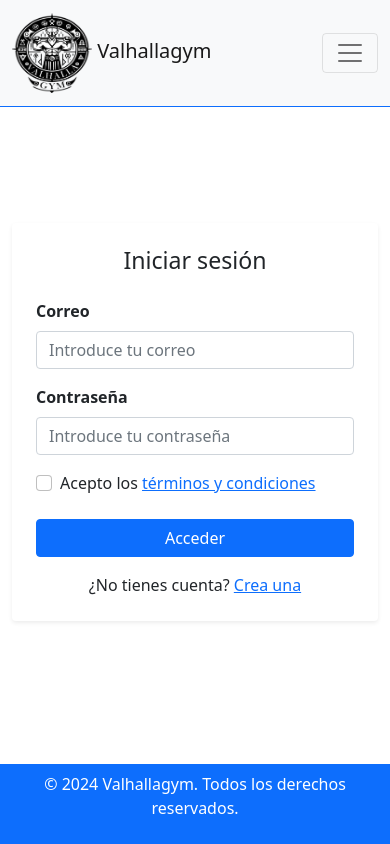
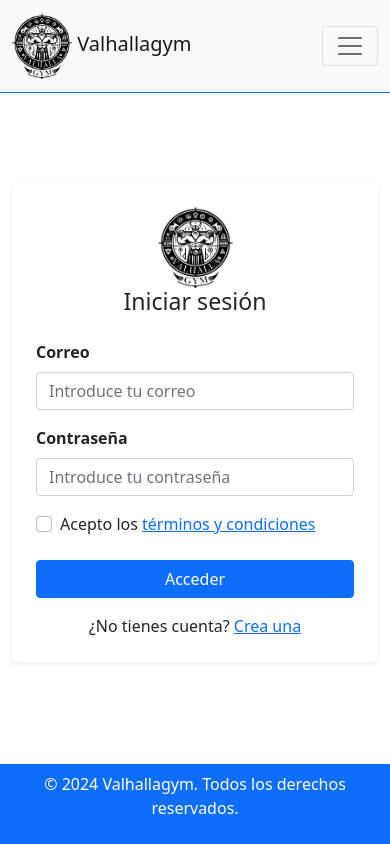
Before and after one commit to DanielBernadPenuelas/DanielBernadPenuelas.github.io, a plain HTML site: page html/IniciarSesion.html in a window 390 px wide. Drawn offline with nearby package versions, Linux system fonts and the light colour scheme.

Commit message:
Hacer el navegador mas pequeño en formato movil

```diff
--- a/css/Blog.css
+++ b/css/Blog.css
@@ -37,6 +37,10 @@ img{
   .hidden{
     display: none;
   }
+  .icono{
+    width: 60px;
+    height: auto;
+  }
 }
 
 @media (min-width: 768px) {
--- a/css/Clubes.css
+++ b/css/Clubes.css
@@ -12,6 +12,10 @@
   }
   .hidden{
     display: none;
+  }
+  .icono{
+    width: 60px;
+    height: auto;
   }
 }
 
--- a/css/Crearcuenta.css
+++ b/css/Crearcuenta.css
@@ -21,6 +21,10 @@ footer {
   .icono2 {
     display: none;
   }
+  .icono{
+    width: 60px;
+    height: auto;
+  }
 }
 
 @media (min-width: 768px) {
--- a/css/Gym_Club.css
+++ b/css/Gym_Club.css
@@ -145,4 +145,11 @@ opacity: 0.8;
     body {
         padding-bottom: 250px;
     }
+    .icono{
+        width: 60px;
+        height: auto;
+  }
+    .icono2{
+        display: none;
+    }
 }
--- a/css/Horario.css
+++ b/css/Horario.css
@@ -66,6 +66,10 @@ footer {
     .hidden{
         display: none;
     }
+    .icono{
+        width: 60px;
+        height: auto;
+  }
 }
 
 @media (min-width: 768px) {
--- a/css/IniciarSesion.css
+++ b/css/IniciarSesion.css
@@ -20,12 +20,38 @@ img{
 .margen{
     margin-top: 100px;
 }
+.margen_derecho{
+  margin-right: 30px;
+}
+.img_centrado{
+  padding-top: 30px;
+  display: block;
+  margin: 0 auto;
+  width: 100px;
+  height: auto;
+}
+.caja_logo{
+  width: 100%;
+  height: 100%;
+}
 @media (max-width: 767px) {
   .icono2 {
     display: none;
   }
   .hidden{
     display: none;
+  }
+  .icono{
+    width: 60px;
+    height: auto;
+  }
+  .img_centrado{
+    padding-top: 0;
+    display: flex;
+    align-items: center;
+    justify-content: center;
+    width: 75px;
+    height: auto;
   }
 }
 
@@ -34,7 +60,5 @@ img{
     width: 45px;
     height: 45px;
   }
+
 }
-.margen_derecho{
-  margin-right: 30px;
-}
--- a/css/Métodospagos.css
+++ b/css/Métodospagos.css
@@ -22,6 +22,10 @@
   .hidden{
     display: none;
   }
+  .icono{
+    width: 60px;
+    height: auto;
+  }
 }@media (min-width: 768px) {
   .icono2 {
     width: 45px;
--- a/css/Pago.css
+++ b/css/Pago.css
@@ -11,6 +11,10 @@
   .icono2 {
     display: none;
   }
+  .icono{
+    width: 60px;
+    height: auto;
+  }
 }
 
 @media (min-width: 768px) {
--- a/css/Área de cliente.css
+++ b/css/Área de cliente.css
@@ -34,6 +34,10 @@ body>div>form>div>textarea{
   .hidden{
     display: none;
   }
+  .icono{
+    width: 60px;
+    height: auto;
+  }
 }
 @media (min-width: 768px) {
   .icono2 {
--- a/html/IniciarSesion.html
+++ b/html/IniciarSesion.html
@@ -37,6 +37,9 @@
         <div class="col-12 col-sm-10 col-md-7 col-lg-5">
             <div class="card shadow-sm border-0">
                 <div class="card-body p-4 p-md-5">
+                    <div class="caja_logo">
+                        <img class="img_centrado" src="../Img/logocompleto.jpeg" alt="">
+                    </div>
                     <h1 class="h3 text-center mb-4">Iniciar sesión</h1>
                     <form action="" method="post">
                         <div class="mb-3">
```
